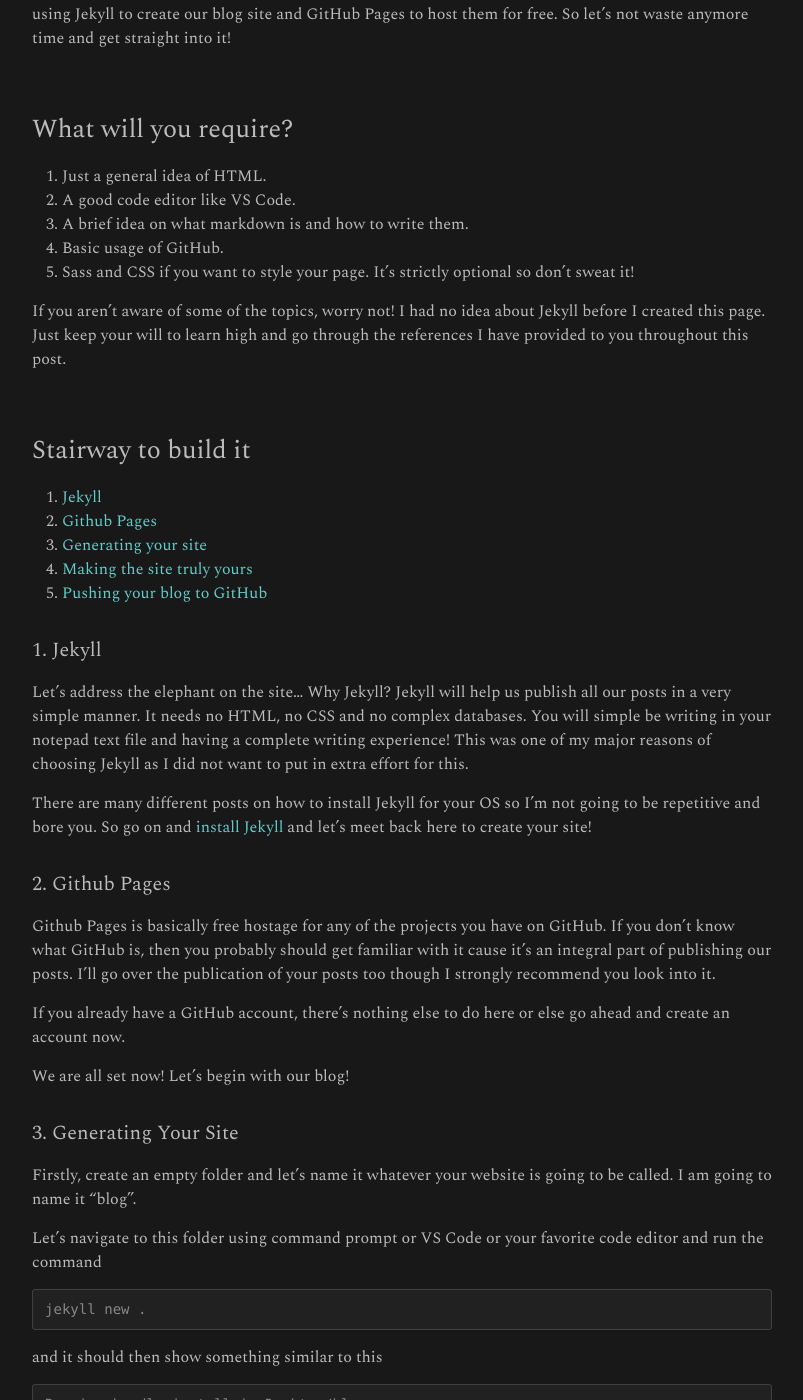
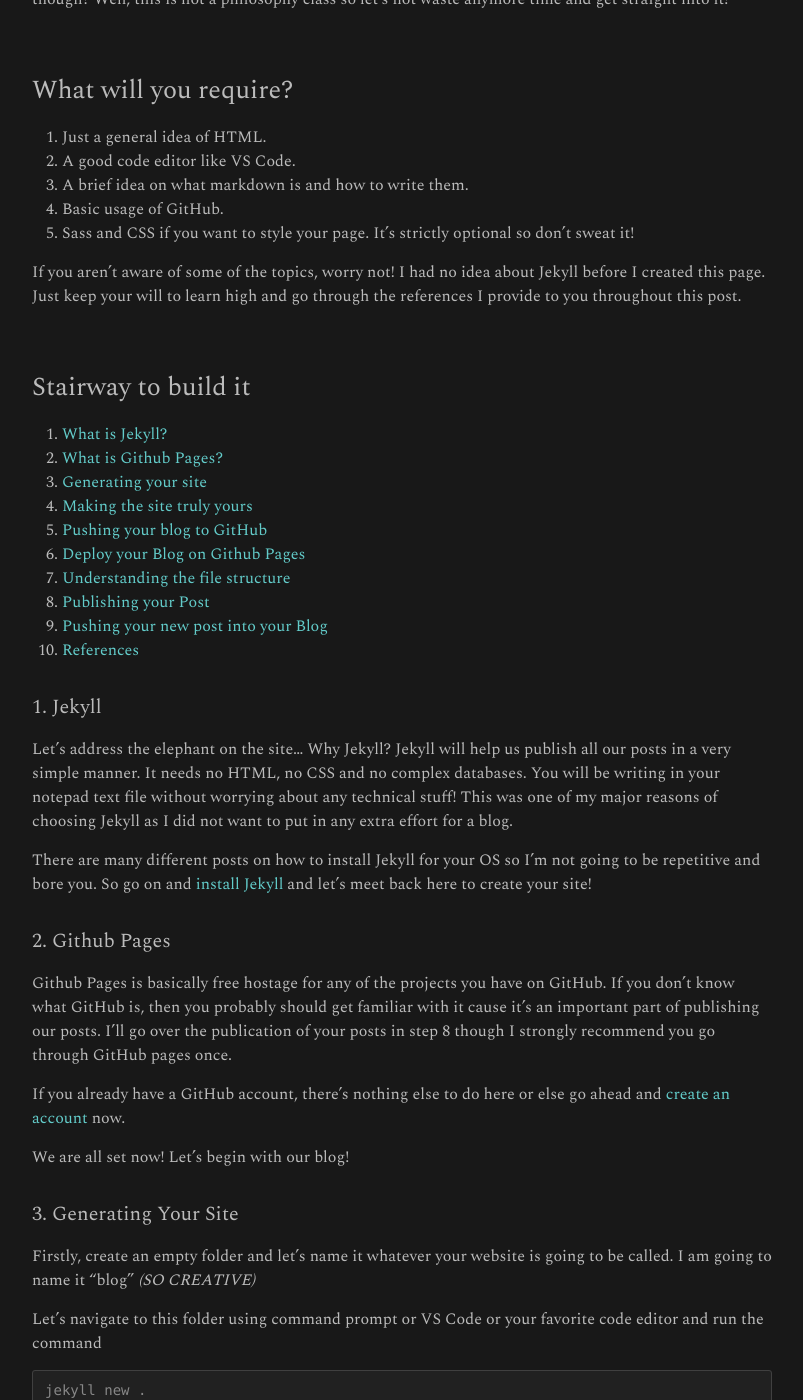
Before and after one commit to ani-poroorkara/blog, a Jekyll site: the page built from _posts/2021-09-02-creating-your-free-blog-using-jekyll-and-github-pages.md, in a window 1280 px wide and 1400 px high, scrolled down 543 px. Shown: the whole window, without its empty margins (238-1041 px from the left). Built offline with Jekyll 4.4.1, drawn with Linux system fonts in a browser that asks for light colours; comment, search, counter and statistics services are not loaded; some of the changed text lies outside the part shown.

Commit message:
edit post 2

````diff
--- a/_posts/2021-09-02-creating-your-free-blog-using-jekyll-and-github-pages.md
+++ b/_posts/2021-09-02-creating-your-free-blog-using-jekyll-and-github-pages.md
@@ -6,9 +6,9 @@
 comments: true
 ---
 
-### Hiii Guys! You've made it to my first HowTo Series!! <br>This is How to create your own blog in a simple and efficient manner which also happens to be completely FREE! Coincidence? Maybe!
+### Hiii Everyone!!! You've made it to my first tutoial!!! <br> This is How to create your own blog in ten easy steps! And it's completely FREE! Coincidence? Maybe!
 
-This entire blog is created using the same method so you know it's efficient and capable. We will be using Jekyll to create our blog site and GitHub Pages to host them for free. So let's not waste anymore time and get straight into it!
+This entire blog is created using the same method so you know it's efficient and capable. We will be using Jekyll to create our blog site and GitHub Pages to host them for free! Is anything in life free though? Well, this is not a philosophy class so let's not waste anymore time and get straight into it!
 
 ### What will you require?
 1. Just a general idea of HTML.
@@ -17,30 +17,34 @@
 4. Basic usage of GitHub.
 4. Sass and CSS if you want to style your page. It's strictly optional so don't sweat it!
 
-If you aren't aware of some of the topics, worry not! I had no idea about Jekyll before I created this page. Just keep your will to learn high and go through the references I have provided to you throughout this post.
+If you aren't aware of some of the topics, worry not! I had no idea about Jekyll before I created this page. Just keep your will to learn high and go through the references I provide to you throughout this post.
 
 ### Stairway to build it
-1. [Jekyll](#step-1)
-2. [Github Pages](#step-2)
+1. [What is Jekyll?](#step-1)
+2. [What is Github Pages?](#step-2)
 3. [Generating your site](#step-3)
 4. [Making the site truly yours](#step-4)
 5. [Pushing your blog to GitHub](#step-5)
-
+6. [Deploy your Blog on Github Pages](#step-6)
+7. [Understanding the file structure](#step-7)
+8. [Publishing your Post](#step-8)
+9. [Pushing your new post into your Blog](#step-9)
+10. [References](#step-10)
 
 #### 1. Jekyll {#step-1}
-Let's address the elephant on the site... Why Jekyll? Jekyll will help us publish all our posts in a very simple manner. It needs no HTML, no CSS and no complex databases. You will simple be writing in your notepad text file and having a complete writing experience! This was one of my major reasons of choosing Jekyll as I did not want to put in extra effort for this.
+Let's address the elephant on the site... Why Jekyll? Jekyll will help us publish all our posts in a very simple manner. It needs no HTML, no CSS and no complex databases. You will be writing in your notepad text file without worrying about any technical stuff! This was one of my major reasons of choosing Jekyll as I did not want to put in any extra effort for a blog.
 
-There are many different posts on how to install Jekyll for your OS so I'm not going to be repetitive and bore you. So go on and [install Jekyll]() and let's meet back here to create your site!
+There are many different posts on how to install Jekyll for your OS so I'm not going to be repetitive and bore you. So go on and <a href="https://jekyllrb.com/docs/installation/" target="_blank">install Jekyll</a> and let's meet back here to create your site!
 
 #### 2. Github Pages {#step-2}
-Github Pages is basically free hostage for any of the projects you have on GitHub. If you don't know what GitHub is, then you probably should get familiar with it cause it's an integral part of publishing our posts. I'll go over the publication of your posts too though I strongly recommend you look into it.
+Github Pages is basically free hostage for any of the projects you have on GitHub. If you don't know what GitHub is, then you probably should get familiar with it cause it's an important part of publishing our posts. I'll go over the publication of your posts in step 8 though I strongly recommend you go through GitHub pages once.
 
-If you already have a GitHub account, there's nothing else to do here or else go ahead and create an account now.
+If you already have a GitHub account, there's nothing else to do here or else go ahead and <a href="https://github.com/join" target="_blank">create an account</a> now.
 
 We are all set now! Let's begin with our blog!
 
 #### 3. Generating Your Site {#step-3}
-Firstly, create an empty folder and let's name it whatever your website is going to be called. I am going to name it "blog".
+Firstly, create an empty folder and let's name it whatever your website is going to be called. I am going to name it "blog" *(SO CREATIVE)*
 
 Let's navigate to this folder using command prompt or VS Code or your favorite code editor and run the command
 ```console
@@ -89,16 +93,16 @@
 Let's personalize our site. Open the *_config.yml* file in your root directory. Take a look at the file, you'll find a lot of extra comments which we will choose to ignore for now but you should read them (It's there for a reason).
 
 ```yaml
-title: Your awesome title
-email: your-email@example.com
-description: >-
+title: Your awesome title #title of your page
+email: your-email@example.com #your email id
+description: >- #description of your blog
   Write an awesome description for your new site here. You can edit this
   line in _config.yml. It will appear in your document head meta (for
   Google search results) and in your feed.xml site description.
 baseurl: "" # the subpath of your site, e.g. /blog
 url: "" # the base hostname & protocol for your site, e.g. http://example.com
-twitter_username: jekyllrb
-github_username: jekyll
+twitter_username: jekyllrb #your twitter username
+github_username: jekyll #your github username
 ```
 
 Add and fill in all the relevant details to your site in this file. For example, my example blog's _config.yml file looks like
@@ -126,3 +132,80 @@
 git push -u origin master
 ```
 3. Done!
+
+#### 6. Deploy your Blog on Github Pages {#step-6}
+Just three more steps to go and your blog is going to be live! Woohoooo!!!
+1. Open your repository and go to *Settings*.<br>
+My URL: https://github.com/ani-poroorkara/examplejekyllblog/settings
+
+2. Select the *Pages* option. Select the source as "Master" and the folder should be the default value "/(root)" and select *Save*.
+
+3. You should receive a pop-up saying "Your site is published at <https://ani-poroorkara.github.io/examplejekyllblog/>"
+
+Head on to the URL and take in your hard work!
+
+#### 7. Understanding the file structure {#step-7}
+Before writing and publishing our interesting thoughts, let's quickly understand the structure of Jekyll.
+1. **_posts** <br>
+This is where we will add our numerous interesting posts. We will discuss this in more details after 2 minutes.
+2. **_site** <br>
+This is your site that is generated. This is auto generated by Jekyll so you can ignore it.
+3. **_config.yml** <br>
+We have been through this. Read the comments in the file!
+4. **404.html** <br>
+This is a simple html file that you can edit. If you anyone tries to access a content is that is not available anymore in your page, this page will be displayed instead.
+5. **about.md** <br>
+This is the about page in your blog. Edit it and make it about you! It can be accessed at [/about](https://ani-poroorkara.github.io/examplejekyllblog/about/) at your webpage.
+6. **index.html** <br>
+This is the main page where your created blog posts load. This is also your first page when you visit your blog.
+
+Now let's get to the core part of the blog.
+
+#### 8. Publishing your Post! {#step-8}
+So as promised, here we are two minutes later to discuss more about *_posts*. All your posts will be created in this directory. All them will be written in markdown files.
+
+Markdown files are very simple to understand and even easier to write in. I'll leave some links down below so that you know how to write in markdown.
+
+Jekyll follows a method of naming your post files. It's starts with the date, followed by title where the space is replaced with "-" and ends with the markdown file extension ".md".
+```
+yyyy-mm-dd-title-separated-by-space.md
+2021-09-05-pushing-new-posts.md
+```
+
+Now that our file is created, let's head into the file!
+The beginning of your post.md should start with the below block of YAML front matter.
+
+```yaml
+---
+layout: post
+title:  "Welcome to Jekyll!"
+date:   2021-09-05 01:05:50 +0530
+---
+```
+The reason we add this block of code is to show Jekyll this is a markdown file that needs to be processed as a post.
+
+The *layout* decides the layout of your entire page. It's also one of the core reasons why Jekyll blogs are so easy to manage. Different type of pages, have different layouts. For example, the about page of our blog will have layout as "page". We won't be discussing this anymore as this will expand the scope of this post.
+
+*title* and *date* are what they are. I can't simplify this further.
+
+The rest of the content can be written in markdown as we discussed earlier. The first auto generated post *Welcome to Jekyll!* is a pretty good read for first-timers. So go through the file once and you should be as set as a jelly!
+
+#### 9. Pushing your new post into your Blog {#step-9}
+We are almost there!! The last final stage of publishing your post is to push your post onto Github. You guys must be already familiar with this so I'll just leave the code here :)
+```console
+git add .
+git commit -m "Pushing the new post"
+git branch -M master
+git remote add origin https://github.com/ani-poroorkara/examplejekyllblog.git
+git push -u origin master
+```
+That's it!
+
+#### 10. Done and Dusted!! {#step-10}
+Go visit your blog page and the new post should be published!! I'll leave some relevant links that will help you if you wish to learn more or improve on your skill.
+
+1. https://jekyllrb.com/
+2. https://pages.github.com/
+3. https://treehouse.github.io/installation-guides/windows/jekyll-windows.html
+4. https://gist.github.com/brandon1024/14b5f9fcfd982658d01811ee3045ff1e
+5. https://jekyllrb.com/docs/structure/
````
Also changed, not shown: other parts of _posts/2021-09-02-creating-your-free-blog-using-jekyll-and-github-pages.md (+2 -0 lines), 2 other files.
